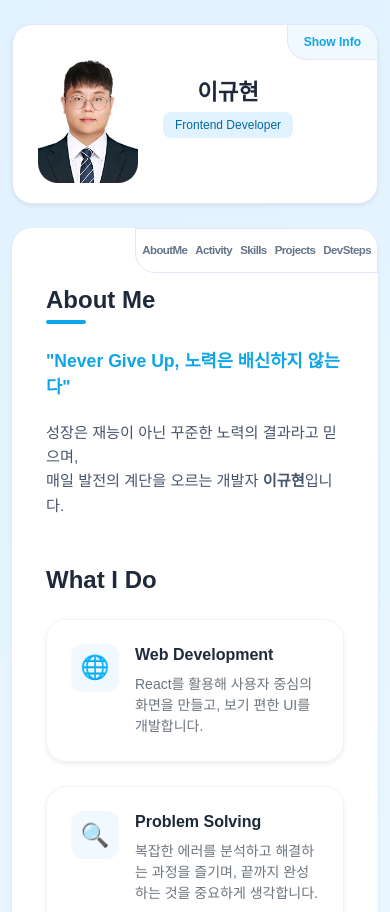
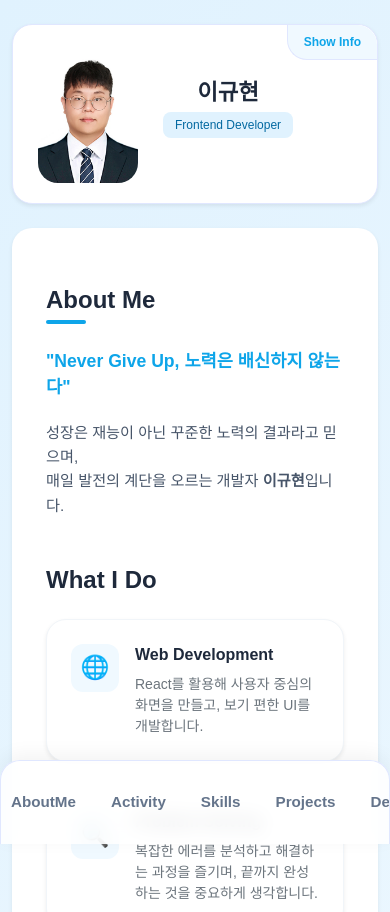
Before and after one commit to leekyuhyun/portfolio, a React (Vite) app: page / in a window 390 px wide. Shown: the top 912 px of the page. Built offline with nearby package versions, Linux system fonts and the light colour scheme.

Commit message:
fix : 모바일 환경에 Navbar에 DevSteps가 짤리는 현상 좌우 스크롤로 해결

```diff
--- a/src/components/Layout/Navbar.css
+++ b/src/components/Layout/Navbar.css
@@ -18,7 +18,12 @@
   list-style: none;
   margin: 0;
   padding: 0;
+  overflow-x: auto;
   gap: 15px;
+}
+
+.navbar-list::-webkit-scrollbar {
+  display: none;
 }
 
 .navbar-link {
@@ -36,33 +41,23 @@
   color: #0ea5e9;
 }
 
+/* --- 화면이 좁아질 때 (1200px 미만) 하단 탭바로 변경 --- */
 @media (max-width: 1199px) {
   .navbar-container {
-    padding: 5px 0;
-    /* 하단 탭바가 너무 높지 않게 조정 */
+    position: fixed;
+    top: auto;
+    bottom: 0;
+    left: 0;
+    right: 0;
+    width: 100%;
+    border-radius: 20px 20px 0 0;
+    border: 1px solid #e0e7ff;
+    border-bottom: none;
+    padding: 10px 0;
+    box-shadow: 0 -5px 20px rgba(0, 0, 0, 0.05);
   }
 
   .navbar-list {
-    display: flex;
-    justify-content: space-evenly; /* 메뉴들을 균등하게 배치 */
-    gap: 0; /* 간격을 없애고 패딩으로 조절 */
-    padding: 0 2px;
-  }
-
-  .navbar-link {
-    font-size: 0.72rem !important;
-    padding: 8px 4px !important;
-    letter-spacing: -0.6px; /* 자간을 더 타이트하게 조정 */
-    white-space: nowrap;
-    word-break: keep-all;
-    transition: all 0.2s ease;
+    justify-content: space-around;
   }
 }
-
-@media (max-width: 375px) {
-  .navbar-link {
-    font-size: 0.68rem !important;
-    padding: 8px 2px !important;
-    letter-spacing: -0.8px;
-  }
-}
```
